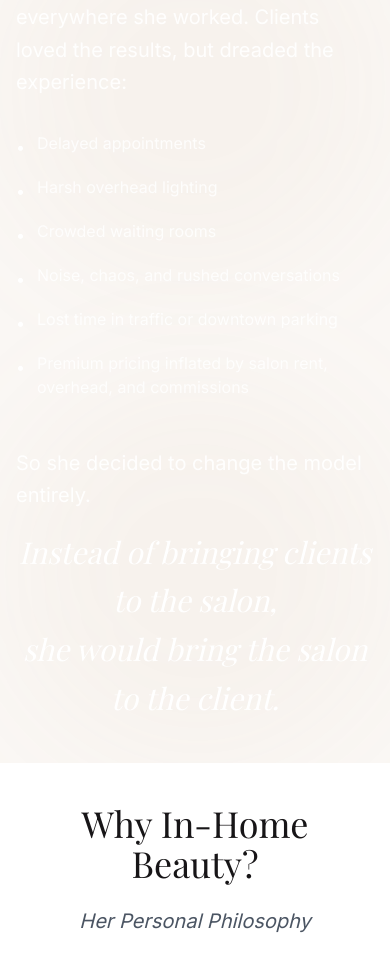
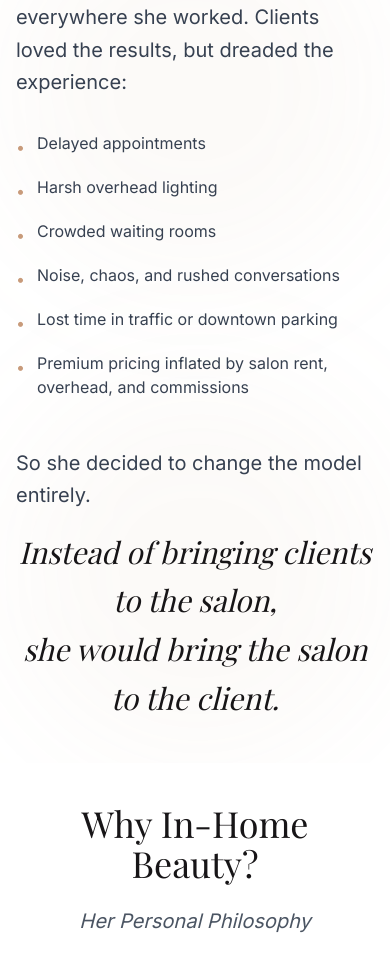
Before and after one commit to GMMG11/mell11, a Next.js app: page /about in a window 390 px wide. Shown: the part 4000-4960 px from the top of the page. Built offline with nearby package versions, Linux system fonts and the light colour scheme.

Commit message:
Fix text visibility in Pattern section on desktop
- Remove scroll-based color transitions from Pattern section
- Set consistent dark text colors (text-gray-700) for readability
- Keep white background always visible
- Maintains mobile appearance while fixing desktop visibility

```diff
--- a/app/(public)/about/page.tsx
+++ b/app/(public)/about/page.tsx
@@ -255,83 +255,48 @@ export default function AboutPage() {
       </section>
 
       {/* The Pattern She Saw */}
-      <section
-        data-section="1"
-        className={`py-10 md:py-20 relative overflow-hidden z-20 transition-colors duration-500 ${
-          scrollSections['section-1'] ? 'bg-transparent' : 'bg-white'
-        }`}
-      >
+      <section className="py-10 md:py-20 bg-white relative overflow-hidden z-20">
         <div className="absolute top-0 left-0 w-96 h-96 bg-accent/5 rounded-full blur-3xl" />
         <div className="absolute bottom-0 right-0 w-96 h-96 bg-accent/5 rounded-full blur-3xl" />
 
         <div className="container-custom relative z-10">
           <div className="max-w-4xl mx-auto">
-            <p className={`text-xl mb-8 leading-relaxed transition-colors duration-500 ${
-              scrollSections['section-1'] ? 'text-white/90' : 'text-gray-700'
-            }`}>
+            <p className="text-xl mb-8 leading-relaxed text-gray-700">
               After 23 years in the beauty industry, Melissa saw the same pattern everywhere she worked. Clients loved the results, but dreaded the experience:
             </p>
 
             <ul className="space-y-4 mb-12">
-              <li className={`flex items-start transition-colors duration-500 ${
-                scrollSections['section-1'] ? 'text-white/80' : 'text-gray-700'
-              }`}>
-                <span className={`mr-3 mt-1 transition-colors duration-500 ${
-                  scrollSections['section-1'] ? 'text-white' : 'text-accent'
-                }`}>•</span>
+              <li className="flex items-start text-gray-700">
+                <span className="text-accent mr-3 mt-1">•</span>
                 <span>Delayed appointments</span>
               </li>
-              <li className={`flex items-start transition-colors duration-500 ${
-                scrollSections['section-1'] ? 'text-white/80' : 'text-gray-700'
-              }`}>
-                <span className={`mr-3 mt-1 transition-colors duration-500 ${
-                  scrollSections['section-1'] ? 'text-white' : 'text-accent'
-                }`}>•</span>
+              <li className="flex items-start text-gray-700">
+                <span className="text-accent mr-3 mt-1">•</span>
                 <span>Harsh overhead lighting</span>
               </li>
-              <li className={`flex items-start transition-colors duration-500 ${
-                scrollSections['section-1'] ? 'text-white/80' : 'text-gray-700'
-              }`}>
-                <span className={`mr-3 mt-1 transition-colors duration-500 ${
-                  scrollSections['section-1'] ? 'text-white' : 'text-accent'
-                }`}>•</span>
+              <li className="flex items-start text-gray-700">
+                <span className="text-accent mr-3 mt-1">•</span>
                 <span>Crowded waiting rooms</span>
               </li>
-              <li className={`flex items-start transition-colors duration-500 ${
-                scrollSections['section-1'] ? 'text-white/80' : 'text-gray-700'
-              }`}>
-                <span className={`mr-3 mt-1 transition-colors duration-500 ${
-                  scrollSections['section-1'] ? 'text-white' : 'text-accent'
-                }`}>•</span>
+              <li className="flex items-start text-gray-700">
+                <span className="text-accent mr-3 mt-1">•</span>
                 <span>Noise, chaos, and rushed conversations</span>
               </li>
-              <li className={`flex items-start transition-colors duration-500 ${
-                scrollSections['section-1'] ? 'text-white/80' : 'text-gray-700'
-              }`}>
-                <span className={`mr-3 mt-1 transition-colors duration-500 ${
-                  scrollSections['section-1'] ? 'text-white' : 'text-accent'
-                }`}>•</span>
+              <li className="flex items-start text-gray-700">
+                <span className="text-accent mr-3 mt-1">•</span>
                 <span>Lost time in traffic or downtown parking</span>
               </li>
-              <li className={`flex items-start transition-colors duration-500 ${
-                scrollSections['section-1'] ? 'text-white/80' : 'text-gray-700'
-              }`}>
-                <span className={`mr-3 mt-1 transition-colors duration-500 ${
-                  scrollSections['section-1'] ? 'text-white' : 'text-accent'
-                }`}>•</span>
+              <li className="flex items-start text-gray-700">
+                <span className="text-accent mr-3 mt-1">•</span>
                 <span>Premium pricing inflated by salon rent, overhead, and commissions</span>
               </li>
             </ul>
 
-            <p className={`text-xl leading-relaxed mb-4 transition-colors duration-500 ${
-              scrollSections['section-1'] ? 'text-white/90' : 'text-gray-700'
-            }`}>
+            <p className="text-xl leading-relaxed mb-4 text-gray-700">
               So she decided to change the model entirely.
             </p>
 
-            <p className={`text-3xl md:text-4xl font-serif italic text-center leading-relaxed transition-colors duration-500 ${
-              scrollSections['section-1'] ? 'text-white' : 'text-nearBlack'
-            }`}>
+            <p className="text-3xl md:text-4xl font-serif italic text-center leading-relaxed text-nearBlack">
               Instead of bringing clients to the salon,<br />
               she would bring the salon to the client.
             </p>
```
